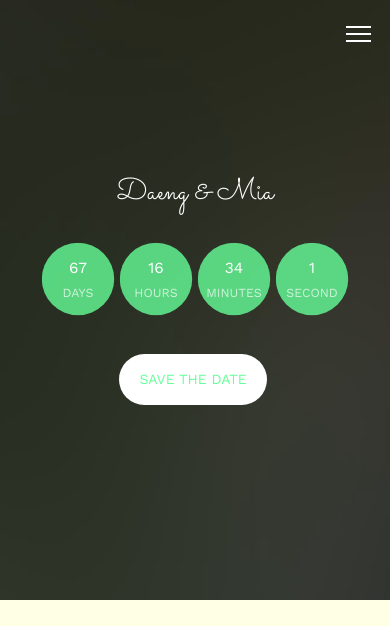
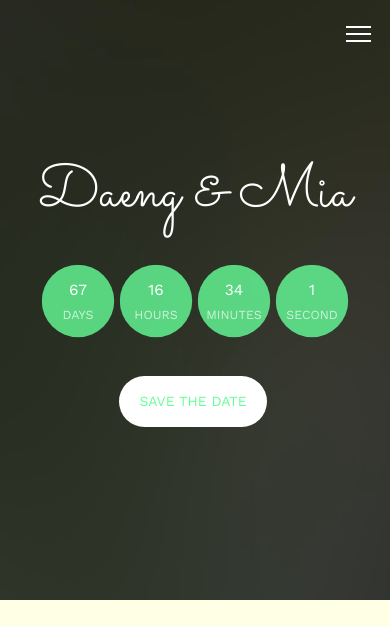
Before and after one commit to daengbusa/MiaDaeng, a PHP site: page / in a window 390 px wide. Shown: the top 626 px of the page. Run offline with PHP 8.4, Linux system fonts and the light colour scheme; some web fonts are replaced.

Commit message:
Update style.css

```diff
--- a/css/style.css
+++ b/css/style.css
@@ -853,14 +853,14 @@ form label {
   #fh5co-header .display-tc h1,
   #fh5co-counter .display-tc h1,
   .fh5co-cover .display-tc h1 {
-    font-size: 40px;
+    font-size: 100px;
   }
 }
 @media screen and (max-width: 480px) {
   #fh5co-header .display-tc h1,
   #fh5co-counter .display-tc h1,
   .fh5co-cover .display-tc h1 {
-    font-size: 30px;
+    font-size: 60px;
   }
 }
 #fh5co-header .display-tc h2,
```
